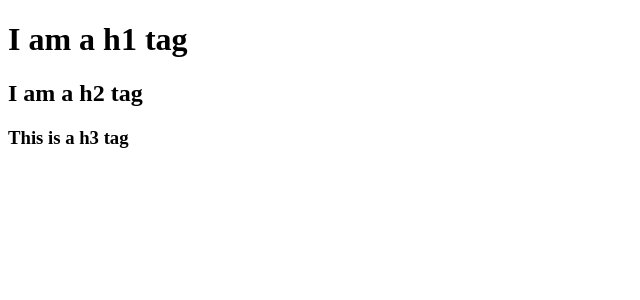
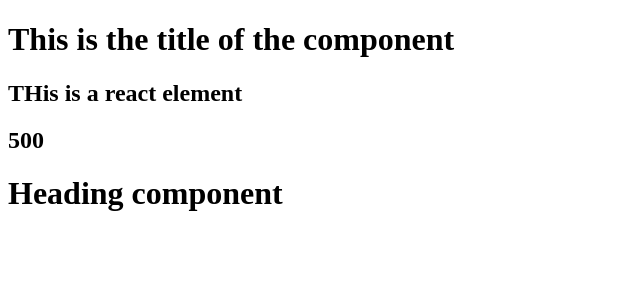
Before and after one commit to aka5h-u/React-learn, a React (Vite) app: page / in a window 1280 px wide. Shown: the top 300 px of the page, without its empty margins (0-640 px from the left). Built offline with nearby package versions, Linux system fonts and the light colour scheme.

Commit message:
Component basics

```diff
--- a/App.js
+++ b/App.js
@@ -1,47 +1,57 @@
 import React from "react";
 import ReactDOM from "react-dom/client";
 
-const heading = React.createElement(
-    'h1',
-    {id:"heading"},
-    "Hello from react");
-const root = ReactDOM.createRoot(document.getElementById("root"));
-root.render(heading);
+
+//jsx is not html inside javascript it is html like syntax
+
+/**
+ * How jsx works
+ * JSX is not javascript for the engine to understand
+ * JSx is first transpiled by Babel to React.createElement which is then converted to JS Object which is rendered as HTML
+ */
+
+//giving attributes in jsx requires camelcase
+//this is a react element
+const heading = (<h1 id="heading" className="head">This is heading from JSX</h1>);
 
 
+console.log(heading);
+const root = ReactDOM.createRoot(document.getElementById("root"));
+root.render(heading)
+
+//react based component
 /**
- *
- *  <div id =parent>
- *      <div id="child">
- *          <h1> I am h1 </h1>
- *       </div>
- * </div>
- *
- *
+ * There are 2 wawys to create a react component
+ *  FUnction based react component --> This is widely used in modern practises
+ * Class based react component
+ */
+
+//react functional component - start with capital letter
+/**
+ *  function component is a js function that returns jsx or react element
  *
  */
 
-const parent = React.createElement(
-    "div",
-    {id:"parent"},
-    React.createElement(
-        "div",
-        {id:"child"},
-        [React.createElement(
-            'h1',
-            {},
-            "I am a h1 tag"
-        ), React.createElement('h2',
-            {},
-            "I am a h2 tag"
-        ),
-        React.createElement('h3',
-            {},
-            "This is a h3 tag"
-        )]
-    )
+const Title = () => (
+    <h1>This is the title of the component</h1>
+)
+
+const title2 = (
+    <h2>THis is a react element</h2>
+)
+//can put regular javascript inside jsx
+const num = 500;
+const HeadingComponent = () => (
+    <div id="container">
+        <Title />
+        {title2}
+        <h2>{num}</h2>
+        <h1>Heading component </h1>
+
+    </div>
 );
 
-console.log(parent)
-const body = ReactDOM.createRoot(document.querySelector("body"));
-root.render(parent)
+//another way of writing
+const Heading2 = () => (<h1>Another functional compponent</h1>);
+
+root.render(< HeadingComponent />);
--- a/package.json
+++ b/package.json
@@ -4,7 +4,9 @@
   "description": "React basics",
   "main": "App.js",
   "scripts": {
-    "test": "jest"
+    "test": "jest",
+    "start" : "parcel index.html",
+    "build" : "parcel build index.html"
   },
   "repository": {
     "type": "git",
```
